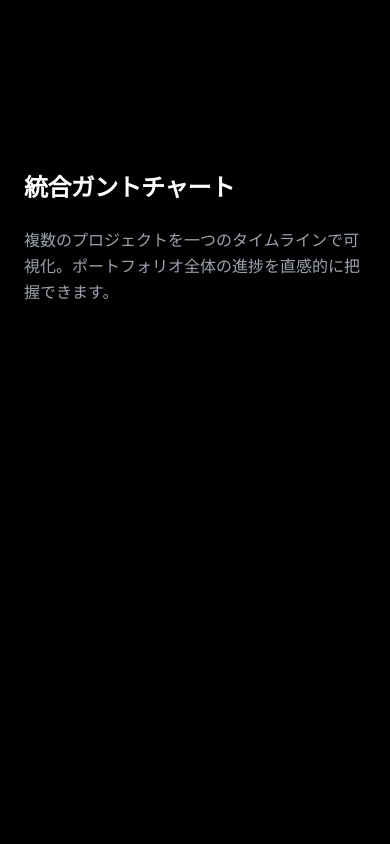
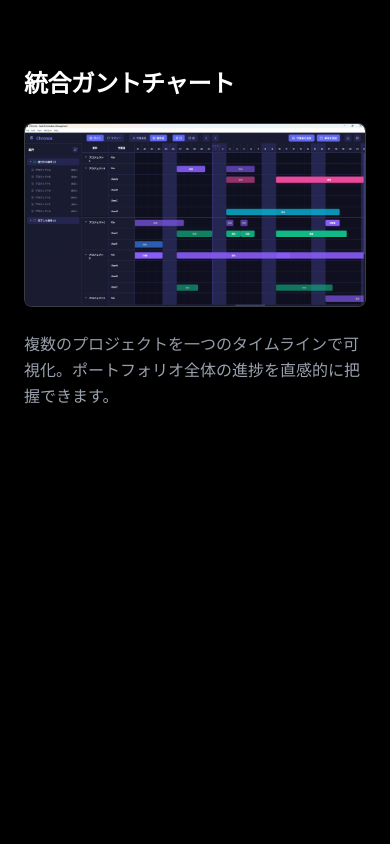
Before and after one commit to Rio-jp/ChronosOfficial-if, a Next.js app: page /ChronosOfficial-if/ in a window 390 px wide. Shown: the part 3480-4324 px from the top of the page. Built offline with nearby package versions, Linux system fonts and the light colour scheme.

Commit message:
スマホ表示の改善

```diff
--- a/src/app/terms/page.tsx
+++ b/src/app/terms/page.tsx
@@ -32,7 +32,7 @@ export default function Terms() {
                                     <span className="flex h-8 w-8 items-center justify-center rounded-lg bg-white/10 text-sm font-mono text-cyan-400">
                                         {index + 1}
                                     </span>
-                                    {section.title.replace(/^(第\d+条|1\.|2\.|3\.|4\.)[（(]?.*?[）)]?\s*/, '') || section.title}
+                                    {section.title.replace(/^(第\d+条|Article \d+)\s*[（(]?/, '').replace(/[）)]?$/, '')}
                                 </h2>
                                 <div className="prose prose-invert max-w-none">
                                     <p className="whitespace-pre-wrap text-base md:text-lg text-gray-400">
--- a/src/components/ScrollShowcase.tsx
+++ b/src/components/ScrollShowcase.tsx
@@ -39,6 +39,19 @@ export default function ScrollShowcase() {
                                 <h2 className="mb-6 font-outfit text-2xl font-bold text-white md:text-4xl tracking-tight whitespace-nowrap">
                                     {item.title}
                                 </h2>
+
+                                {/* Mobile Image */}
+                                <div className="mb-6 block w-full lg:hidden">
+                                    <div className="relative aspect-[1920/1032] w-full overflow-hidden rounded-lg border border-white/20 bg-gray-900/50 shadow-2xl">
+                                        <Image
+                                            src={images[index]}
+                                            alt={item.title}
+                                            fill
+                                            className="object-cover"
+                                        />
+                                        <div className={`absolute inset-0 bg-gradient-to-br ${colors[index]} opacity-20 mix-blend-overlay`} />
+                                    </div>
+                                </div>
                                 <p className="font-inter text-base leading-relaxed text-gray-400 md:text-lg font-light">
                                     {item.desc}
                                 </p>
```
